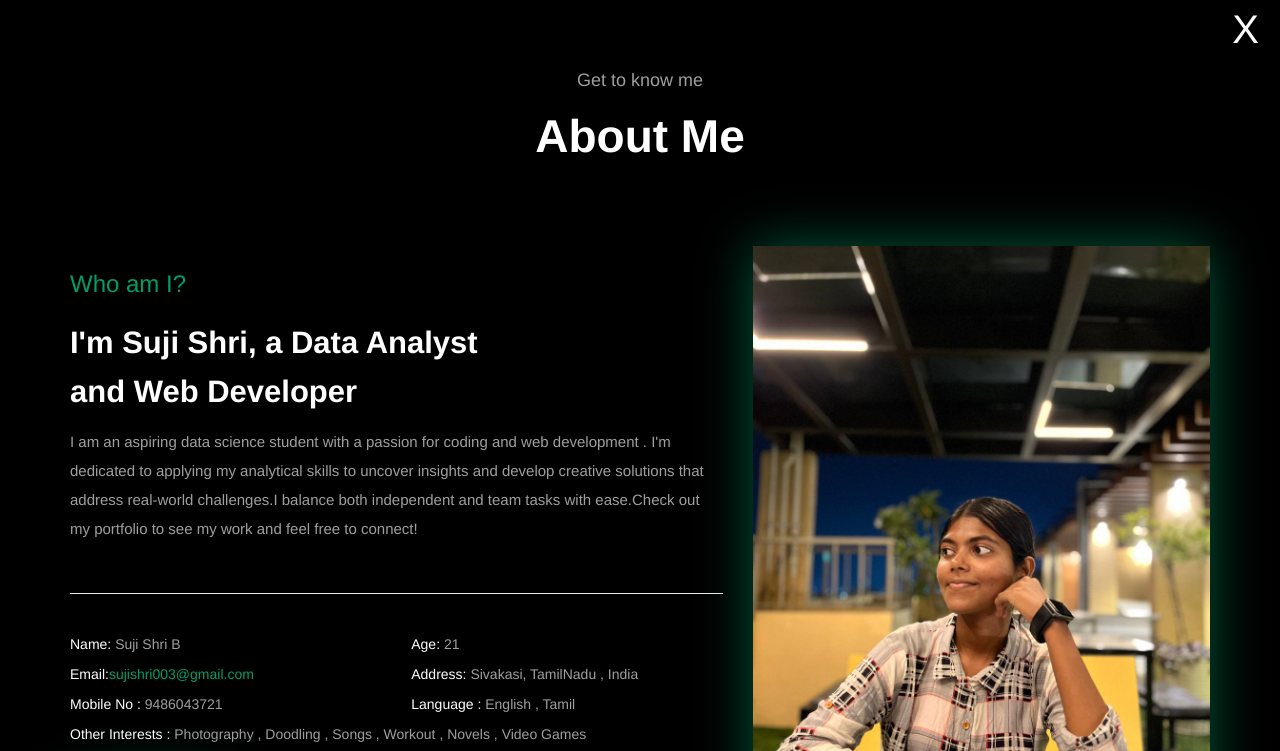
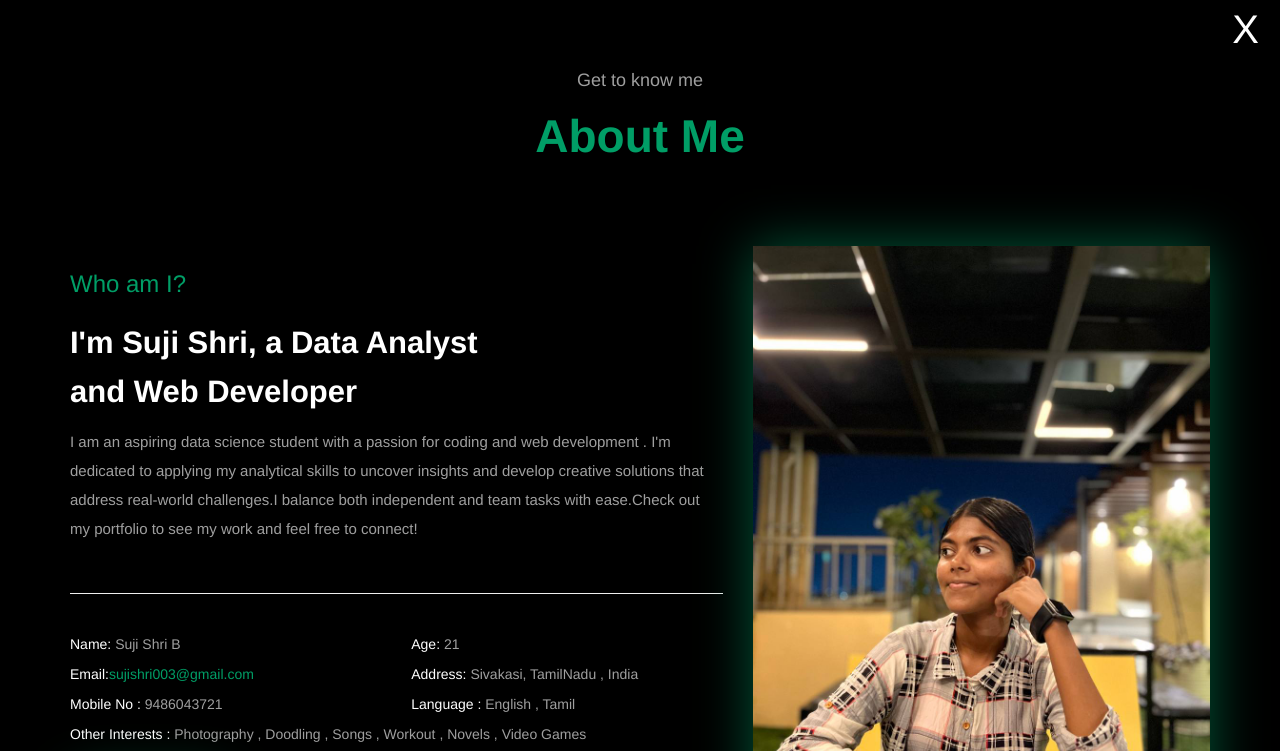
Before and after one commit to Sujishri/Portfolio, a website: page about.html in a window 1280 px wide. Shown: the top 751 px of the page. Drawn offline with nearby package versions, Linux system fonts and the light colour scheme.

Commit message:
file uploaded

```diff
--- a/about.html
+++ b/about.html
@@ -16,7 +16,7 @@
 
         <a  href="index.html" class="ab-clo ">X</a>
         <h4 class="text-center" style="color:rgb(159, 159, 159); margin-top:70px;">Get to know me</h4>
-        <h2 class="text-center focus-in-expand" style="color:#fff; font-size: 46px; font-weight: 700;">About Me</h2>
+        <h2 class="text-center focus-in-expand" style="color:rgb(0, 158, 102); font-size: 46px; font-weight: 700;">About Me</h2>
 
 
 
```
